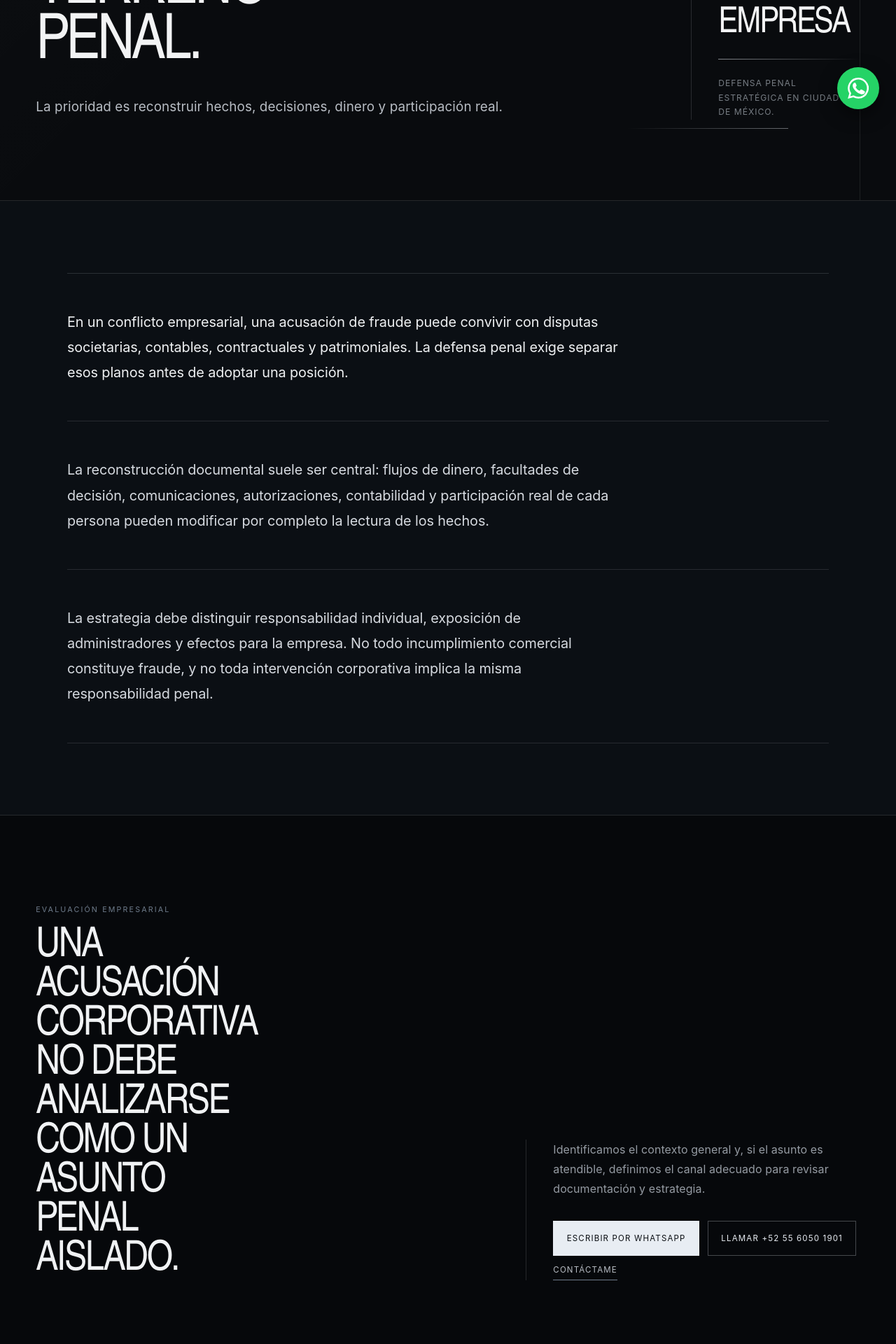
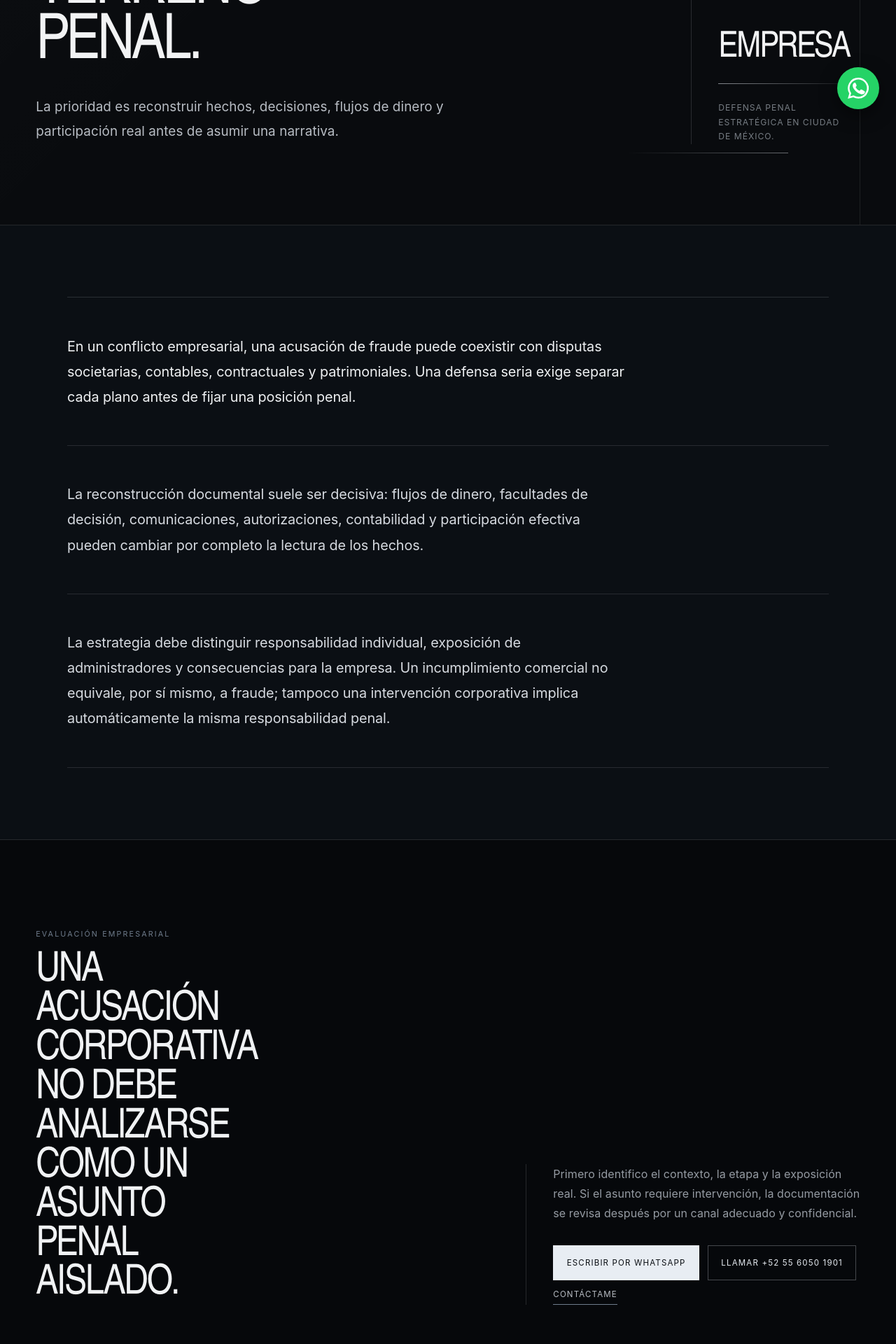
Before and after one commit to josuechavando350-png/nexus-engine, a Next.js app in the folder apps/cano-penal/: page /fraude-empresarial in a window 1280 px wide. Shown: the part 600-2520 px from the top of the page at 70% size. Built offline with nearby package versions, Linux system fonts and the light colour scheme.

Commit message:
preview(cano): refine corporate fraud copy

```diff
--- a/apps/cano-penal/src/app/fraude-empresarial/page.tsx
+++ b/apps/cano-penal/src/app/fraude-empresarial/page.tsx
@@ -9,15 +9,15 @@ export const metadata: Metadata = {
 };
 
 const paragraphs = [
-  "En un conflicto empresarial, una acusación de fraude puede convivir con disputas societarias, contables, contractuales y patrimoniales. La defensa penal exige separar esos planos antes de adoptar una posición.",
-  "La reconstrucción documental suele ser central: flujos de dinero, facultades de decisión, comunicaciones, autorizaciones, contabilidad y participación real de cada persona pueden modificar por completo la lectura de los hechos.",
-  "La estrategia debe distinguir responsabilidad individual, exposición de administradores y efectos para la empresa. No todo incumplimiento comercial constituye fraude, y no toda intervención corporativa implica la misma responsabilidad penal."
+  "En un conflicto empresarial, una acusación de fraude puede coexistir con disputas societarias, contables, contractuales y patrimoniales. Una defensa seria exige separar cada plano antes de fijar una posición penal.",
+  "La reconstrucción documental suele ser decisiva: flujos de dinero, facultades de decisión, comunicaciones, autorizaciones, contabilidad y participación efectiva pueden cambiar por completo la lectura de los hechos.",
+  "La estrategia debe distinguir responsabilidad individual, exposición de administradores y consecuencias para la empresa. Un incumplimiento comercial no equivale, por sí mismo, a fraude; tampoco una intervención corporativa implica automáticamente la misma responsabilidad penal."
 ] as const;
 
 export default function CorporateFraudPage() {
   return <PageShell>
-    <InteriorHero eyebrow="Fraude empresarial" title="Cuando el conflicto corporativo entra al terreno penal." lead="La prioridad es reconstruir hechos, decisiones, dinero y participación real." marker="EMPRESA" />
+    <InteriorHero eyebrow="Fraude empresarial" title="Cuando el conflicto corporativo entra al terreno penal." lead="La prioridad es reconstruir hechos, decisiones, flujos de dinero y participación real antes de asumir una narrativa." marker="EMPRESA" />
     <section className="cp-page"><div className="cp-wrap cp-page-copy"><EditorialParagraphs paragraphs={paragraphs} /></div></section>
-    <InteriorCta eyebrow="Evaluación empresarial" title="Una acusación corporativa no debe analizarse como un asunto penal aislado." copy="Identificamos el contexto general y, si el asunto es atendible, definimos el canal adecuado para revisar documentación y estrategia." />
+    <InteriorCta eyebrow="Evaluación empresarial" title="Una acusación corporativa no debe analizarse como un asunto penal aislado." copy="Primero identifico el contexto, la etapa y la exposición real. Si el asunto requiere intervención, la documentación se revisa después por un canal adecuado y confidencial." />
   </PageShell>;
 }
```
